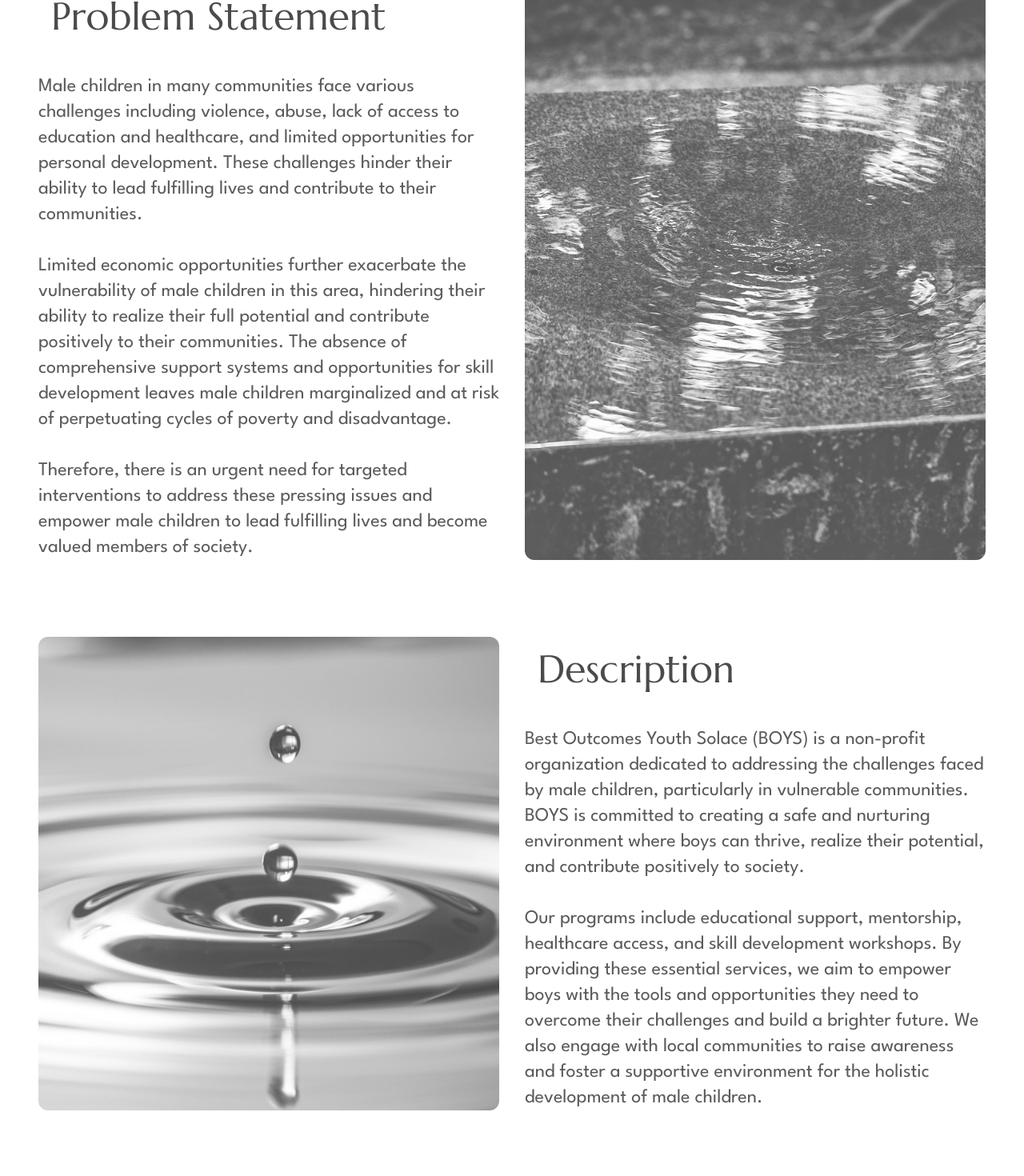
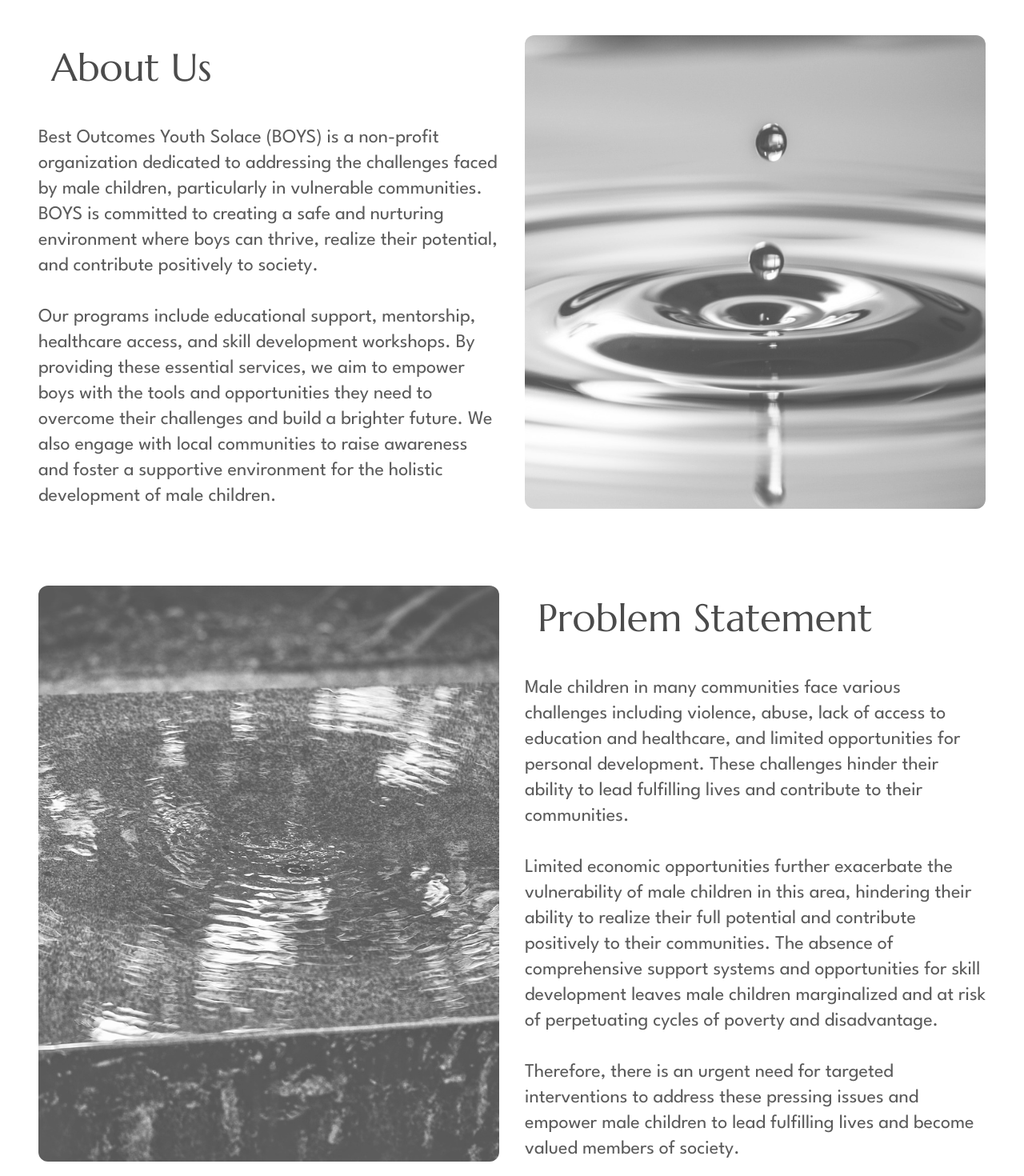
Before and after one commit to KaizeninCode/boys, a Next.js app: page / in a window 1280 px wide. Shown: the part 920-2390 px from the top of the page at 80% size. Built offline with nearby package versions, Linux system fonts and the light colour scheme.

Commit message:
Change About section layout

```diff
--- a/app/components/About.tsx
+++ b/app/components/About.tsx
@@ -7,8 +7,32 @@ const About = () => {
       id="about"
     >
       <div className="lg:flex lg:items-center lg:justify-center lg:flex-col gap-8 mt-6">
-        <div className="lg:grid lg:grid-cols-2 lg:gap-8">
+        <div className="lg:grid lg:grid-cols-2 lg:gap-8 lg:mt-16">
           <div>
+            <h1 className="lg:text-5xl text-xl font-marcellus lg:mb-8 mb-4 bg-white text-black w-fit lg:p-4 p-2 rounded-lg">
+              About Us
+            </h1>
+            <p className="lg:text-2xl text-lg">
+              Best Outcomes Youth Solace (BOYS) is a non-profit organization
+              dedicated to addressing the challenges faced by male children,
+              particularly in vulnerable communities. BOYS is committed to
+              creating a safe and nurturing environment where boys can thrive,
+              realize their potential, and contribute positively to society.{" "}
+              <br /> <br />
+              Our programs include educational support, mentorship, healthcare
+              access, and skill development workshops. By providing these
+              essential services, we aim to empower boys with the tools and
+              opportunities they need to overcome their challenges and build a
+              brighter future. We also engage with local communities to raise
+              awareness and foster a supportive environment for the holistic
+              development of male children.
+            </p>
+          </div>
+          <div className="bg-about-2 bg-cover bg-center rounded-xl" />
+        </div>
+        <div className="lg:grid lg:grid-cols-2 lg:gap-8 lg:mt-16">
+          <div className="bg-about-1 bg-cover bg-center rounded-xl" />
+          <div className="max-lg:mt-8">
             <h1 className="font-marcellus lg:text-5xl text-xl lg:mb-8 mb-4 bg-white text-black w-fit lg:p-4 p-2 rounded-lg">
               Problem Statement
             </h1>
@@ -30,30 +54,6 @@ const About = () => {
               fulfilling lives and become valued members of society.
             </p>
           </div>
-          <div className="bg-about-1 bg-cover bg-center rounded-xl" />
-        </div>
-        <div className="lg:grid lg:grid-cols-2 lg:gap-8 lg:mt-16">
-          <div className="bg-about-2 bg-cover bg-center rounded-xl" />
-          <div>
-            <h1 className="lg:text-5xl text-xl font-marcellus lg:mb-8 mb-4 bg-white text-black w-fit lg:p-4 p-2 rounded-lg">
-              Description
-            </h1>
-            <p className="lg:text-2xl text-lg">
-              Best Outcomes Youth Solace (BOYS) is a non-profit organization
-              dedicated to addressing the challenges faced by male children,
-              particularly in vulnerable communities. BOYS is committed to
-              creating a safe and nurturing environment where boys can thrive,
-              realize their potential, and contribute positively to society.{" "}
-              <br /> <br />
-              Our programs include educational support, mentorship, healthcare
-              access, and skill development workshops. By providing these
-              essential services, we aim to empower boys with the tools and
-              opportunities they need to overcome their challenges and build a
-              brighter future. We also engage with local communities to raise
-              awareness and foster a supportive environment for the holistic
-              development of male children.
-            </p>
-          </div>
         </div>
       </div>
     </section>
--- a/app/components/MissionVision.tsx
+++ b/app/components/MissionVision.tsx
@@ -28,9 +28,9 @@ const MissionVision = () => {
         </div>
         <div className="bg-mission-1 bg-cover bg-center rounded-lg" />
       </div>
-        <div className="lg:grid lg:grid-cols-2 lg:gap-8 lg:mt-16">
-          <div className="bg-mission-2 bg-cover bg-center rounded-lg" />
-                <div className="lg:flex lg:flex-col lg:gap-8 space-y-4 mt-8">
+      <div className="lg:grid lg:grid-cols-2 lg:gap-8 lg:mt-16">
+        <div className="bg-mission-2 bg-cover bg-center rounded-lg" />
+        <div className="lg:flex lg:flex-col lg:gap-8 space-y-4 max-lg:mt-8">
           <div>
             <h1 className="lg:text-5xl text-xl font-marcellus lg:mb-8 mb-4 bg-white text-black w-fit lg:p-4 p-2 rounded-lg">
               Objectives
@@ -42,14 +42,14 @@ const MissionVision = () => {
                 children.
               </li>
               <li>
-                Provide comprehensive support including mentorship, education, and
-                access to essential services to empower male children and enable
-                them to realize their potential.
+                Provide comprehensive support including mentorship, education,
+                and access to essential services to empower male children and
+                enable them to realize their potential.
               </li>
               <li>
                 Promote skills training, talent development, and economic
-                opportunities to uplift vulnerable male children and foster their
-                integration into society.
+                opportunities to uplift vulnerable male children and foster
+                their integration into society.
               </li>
             </ul>
           </div>
@@ -70,10 +70,10 @@ const MissionVision = () => {
                 children.
               </li>
               <li>
-                <em className="font-extrabold">Inclusivity:</em> We prioritize the
-                inclusion of vulnerable male children in all our initiatives,
-                ensuring that their voices are heard and their needs are
-                addressed.
+                <em className="font-extrabold">Inclusivity:</em> We prioritize
+                the inclusion of vulnerable male children in all our
+                initiatives, ensuring that their voices are heard and their
+                needs are addressed.
               </li>
             </ul>
           </div>
--- a/app/components/Navbar.tsx
+++ b/app/components/Navbar.tsx
@@ -20,7 +20,7 @@ const Navbar = () => {
         },
     ]
   return (
-    <nav className='flex items-center justify-between p-3 opacity-70 md:sticky md:top-0 bg-black z-50'>
+    <nav className='flex items-center justify-between p-3 opacity-70 lg:sticky md:top-0 bg-black z-50'>
       <div className='mr-auto max-lg:mx-auto'>
         <h1 className="lg:text-3xl md:text-xl font-marcellus font-extrabold ">Best Outcomes Youth Solace</h1>
       </div>
```
